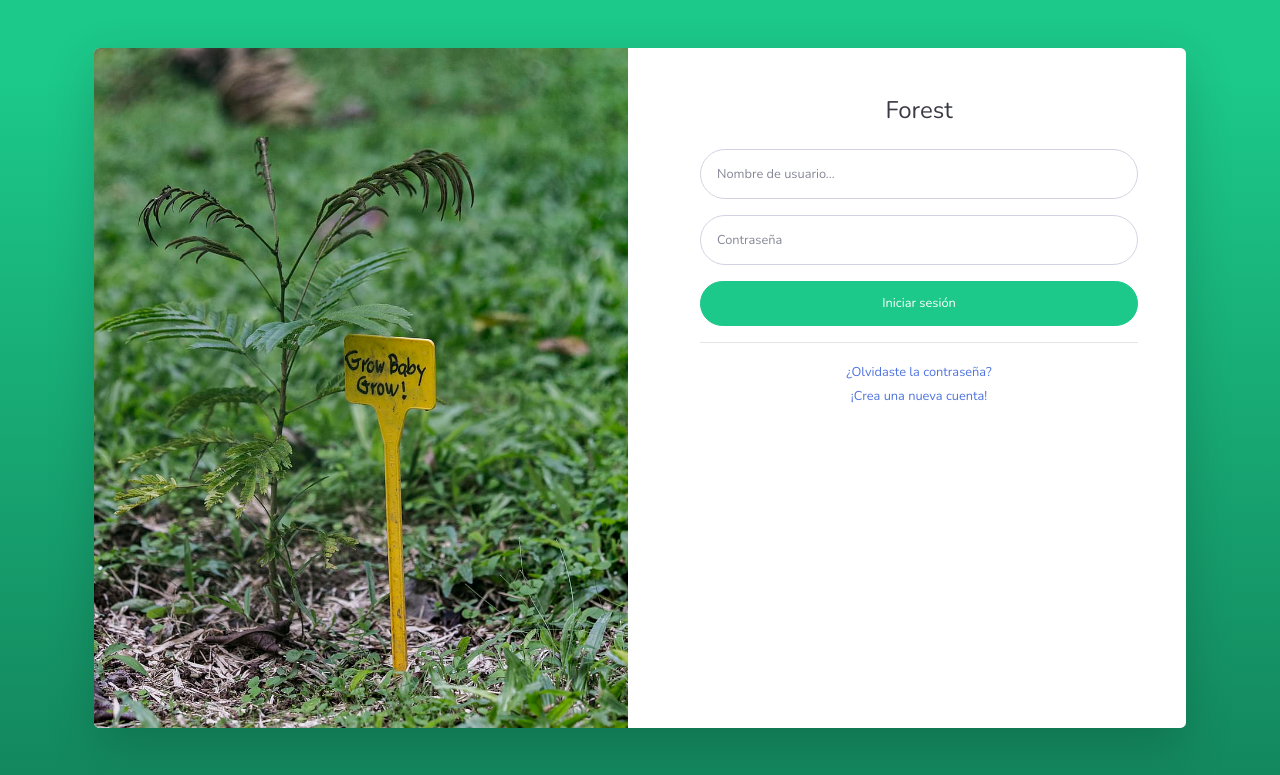
After one commit to alonsohs/forest-django, a Django app: page /accounts/login/ in a window 1280 px wide. The commit adds this page. Shown: the top 775 px of the page. Run offline with Django 3.2, Linux system fonts and the light colour scheme; some libraries are stand-ins or nearby versions.

Commit message:
Add: Login page

```diff
--- a/catalogos/urls.py
+++ b/catalogos/urls.py
@@ -3,21 +3,20 @@ from django.urls import path
 # from django.conf.url import url
 
 from . import views
-from .views import CreateProducto, ListProducto, UpdateProducto
 
 urlpatterns = [
     path('',views.home, name='home'),
-    path('categorias/',views.categorias, name='categorias'),
-    path('productos/',views.productos, name='productos'),
-
-    #path('crear_producto/',views.crearProducto, name="crear_producto"),
-    #path('listar_producto/', views.listarProducto, name="listar_producto"),
-    #path('editar_producto/<pk>',views.editarProducto,name="editar_producto"),
-
-    #url(r'^editar_producto/(?P<id>\d+)$',views.editarProducto,name="editar_producto"),
-
-    path('crear_producto/', CreateProducto.as_view(), name="crear_producto"),
-    path('listar_producto/', ListProducto.as_view(), name="listar_producto"),
-    path('editar_producto/<pk>',UpdateProducto.as_view(),name="editar_producto"),
+    # path('categorias/',views.categorias, name='categorias'),
+    # path('productos/',views.productos, name='productos'),
+    #
+    # #path('crear_producto/',views.crearProducto, name="crear_producto"),
+    # #path('listar_producto/', views.listarProducto, name="listar_producto"),
+    # #path('editar_producto/<pk>',views.editarProducto,name="editar_producto"),
+    #
+    # #url(r'^editar_producto/(?P<id>\d+)$',views.editarProducto,name="editar_producto"),
+    #
+    # path('crear_producto/', CreateProducto.as_view(), name="crear_producto"),
+    # path('listar_producto/', ListProducto.as_view(), name="listar_producto"),
+    # path('editar_producto/<pk>',UpdateProducto.as_view(),name="editar_producto"),
 
 ]
--- a/proyheds/asgi.py
+++ b/forest/asgi.py
@@ -1,5 +1,5 @@
 """
-ASGI config for proyheds project.
+ASGI config for forest project.
 
 It exposes the ASGI callable as a module-level variable named ``application``.
 
@@ -11,6 +11,6 @@ import os
 
 from django.core.asgi import get_asgi_application
 
-os.environ.setdefault('DJANGO_SETTINGS_MODULE', 'proyheds.settings')
+os.environ.setdefault('DJANGO_SETTINGS_MODULE', 'forest.settings')
 
 application = get_asgi_application()
--- a/proyheds/settings.py
+++ b/forest/settings.py
@@ -1,5 +1,5 @@
 """
-Django settings for proyheds project.
+Django settings for forest project.
 
 Generated by 'django-admin startproject' using Django 3.2.7.
 
@@ -51,7 +51,7 @@ MIDDLEWARE = [
     'django.middleware.clickjacking.XFrameOptionsMiddleware',
 ]
 
-ROOT_URLCONF = 'proyheds.urls'
+ROOT_URLCONF = 'forest.urls'
 import os
 TEMPLATES = [
     {
@@ -69,7 +69,7 @@ TEMPLATES = [
     },
 ]
 
-WSGI_APPLICATION = 'proyheds.wsgi.application'
+WSGI_APPLICATION = 'forest.wsgi.application'
 
 
 # Database
--- a/proyheds/urls.py
+++ b/forest/urls.py
@@ -1,4 +1,4 @@
-"""proyheds URL Configuration
+"""forest URL Configuration
 
 The `urlpatterns` list routes URLs to views. For more information please see:
     https://docs.djangoproject.com/en/3.2/topics/http/urls/
@@ -18,6 +18,6 @@ from django.urls import path, include
 
 urlpatterns = [
     path('admin/', admin.site.urls),
-    path('inicio/',include('generales.urls')),
     path('forest/',include('catalogos.urls')),
+    path('accounts/', include('django.contrib.auth.urls'))
 ]
--- a/proyheds/wsgi.py
+++ b/forest/wsgi.py
@@ -1,5 +1,5 @@
 """
-WSGI config for proyheds project.
+WSGI config for forest project.
 
 It exposes the WSGI callable as a module-level variable named ``application``.
 
@@ -11,6 +11,6 @@ import os
 
 from django.core.wsgi import get_wsgi_application
 
-os.environ.setdefault('DJANGO_SETTINGS_MODULE', 'proyheds.settings')
+os.environ.setdefault('DJANGO_SETTINGS_MODULE', 'forest.settings')
 
 application = get_wsgi_application()
--- a/generales/views.py
+++ b/generales/views.py
@@ -2,9 +2,6 @@ from django.shortcuts import render
 from django.http import HttpResponse
 
 # Create your views here.
-def home1(request):
-    return HttpResponse("Hola Mundo desde Django")
-
 
 def home(request):
     return render(request, 'index.html')
--- a/manage.py
+++ b/manage.py
@@ -6,7 +6,7 @@ import sys
 
 def main():
     """Run administrative tasks."""
-    os.environ.setdefault('DJANGO_SETTINGS_MODULE', 'proyheds.settings')
+    os.environ.setdefault('DJANGO_SETTINGS_MODULE', 'forest.settings')
     try:
         from django.core.management import execute_from_command_line
     except ImportError as exc:
--- a/templates/base.html
+++ b/templates/base.html
@@ -10,7 +10,7 @@
     <meta name="author" content="">
 
     {% block titulo %}
-      <title>Mi aplicación</title>
+      <title>Forest | Inicio</title>
     {% endblock %}
 
     <!-- Custom fonts for this template-->
--- /dev/null
+++ b/templates/registration/base.html
@@ -0,0 +1,72 @@
+{% load static %}
+<!DOCTYPE html>
+<html lang="en">
+<head>
+   <meta charset="utf-8">
+    <meta http-equiv="X-UA-Compatible" content="IE=edge">
+    <meta name="viewport" content="width=device-width, initial-scale=1, shrink-to-fit=no">
+    <meta name="description" content="">
+    <meta name="author" content="">
+
+    {% block titulo %}
+      <title>Inicio de sesión</title>
+    {% endblock %}
+
+    <!-- Custom fonts for this template-->
+
+    <link href="{% static 'css/all.min.css' %}" rel="stylesheet" type="text/css">
+
+    <link rel="stylesheet" href="https://use.fontawesome.com/releases/v5.8.1/css/all.css" integrity="sha384-50oBUHEmvpQ+1lW4y57PTFmhCaXp0ML5d60M1M7uH2+nqUivzIebhndOJK28anvf" crossorigin="anonymous">
+
+    <link href="https://fonts.googleapis.com/css?family=Nunito:200,200i,300,300i,400,400i,600,600i,700,700i,800,800i,900,900i" rel="stylesheet">
+
+    <!-- Custom styles for this template-->
+    <link href="{% static 'css/sb-admin-2.min.css' %}" rel="stylesheet">
+
+<!-- Bootstrap core JavaScript-->
+    <script src="{% static 'js/jquery.min.js' %}"></script>
+    <script src="{% static 'js/bootstrap.bundle.min.js' %}"></script>
+
+
+</head>
+<body class="bg-gradient-success">
+
+    <div class="container">
+
+        <!-- Outer Row -->
+        <div class="row justify-content-center">
+
+            <div class="col-xl-12 col-lg-12 col-md-9">
+
+                <div class="card o-hidden border-0 shadow-lg my-5">
+                    <div class="card-body p-0">
+                        <!-- Nested Row within Card Body -->
+                        <div class="row">
+                            <img src="{% static 'img/reforestation.jpg' %}" alt="reforestation" class="col-lg-6 d-none d-lg-block">
+                            <div class="col-lg-6 ">
+                                <div class="p-5">
+                                    {% block contenido %}
+
+                                    {% endblock %}
+                                </div>
+                            </div>
+                        </div>
+                    </div>
+                </div>
+
+            </div>
+
+        </div>
+
+    </div>
+
+    <!-- Core plugin JavaScript-->
+    <script src="{% static 'js/jquery.easing.min.js' %}"></script>
+
+    <!-- Custom scripts for all pages-->
+    <script src="{% static 'js/sb-admin-2.min.js' %}"></script>
+
+    <!-- Page level plugins -->
+    <script src="{% static 'vendor/datatables/dataTables.bootstrap4.min.js' %}"></script>
+</body>
+</html>
--- /dev/null
+++ b/templates/registration/login.html
@@ -0,0 +1,28 @@
+{% extends "registration/base.html" %}
+{% block contenido %}
+    <div class="text-center">
+        <h1 class="h4 text-gray-900 mb-4">Forest</h1>
+    </div>
+    <form class="user" method="post">
+        {% csrf_token %}
+        <div class="form-group">
+            <input type="text" class="form-control form-control-user"
+                   id="exampleInputEmail" aria-describedby="emailHelp"
+                   placeholder="Nombre de usuario..." name="username">
+        </div>
+        <div class="form-group">
+            <input type="password" class="form-control form-control-user"
+                   id="exampleInputPassword" placeholder="Contraseña" name="password">
+        </div>
+        <button type="submit" class="btn btn-success btn-user btn-block">
+            Iniciar sesión
+        </button>
+    </form>
+    <hr>
+    <div class="text-center">
+        <a class="small" href="forgot-password.html">¿Olvidaste la contraseña?</a>
+    </div>
+    <div class="text-center">
+        <a class="small" href="register.html">¡Crea una nueva cuenta!</a>
+    </div>
+{% endblock %}
```
Also changed, not shown: catalogos/views.py (+58 -54 lines), db.sqlite3, forest/__init__.py (added), static/img/reforestation.jpg (added), 1 other file.
